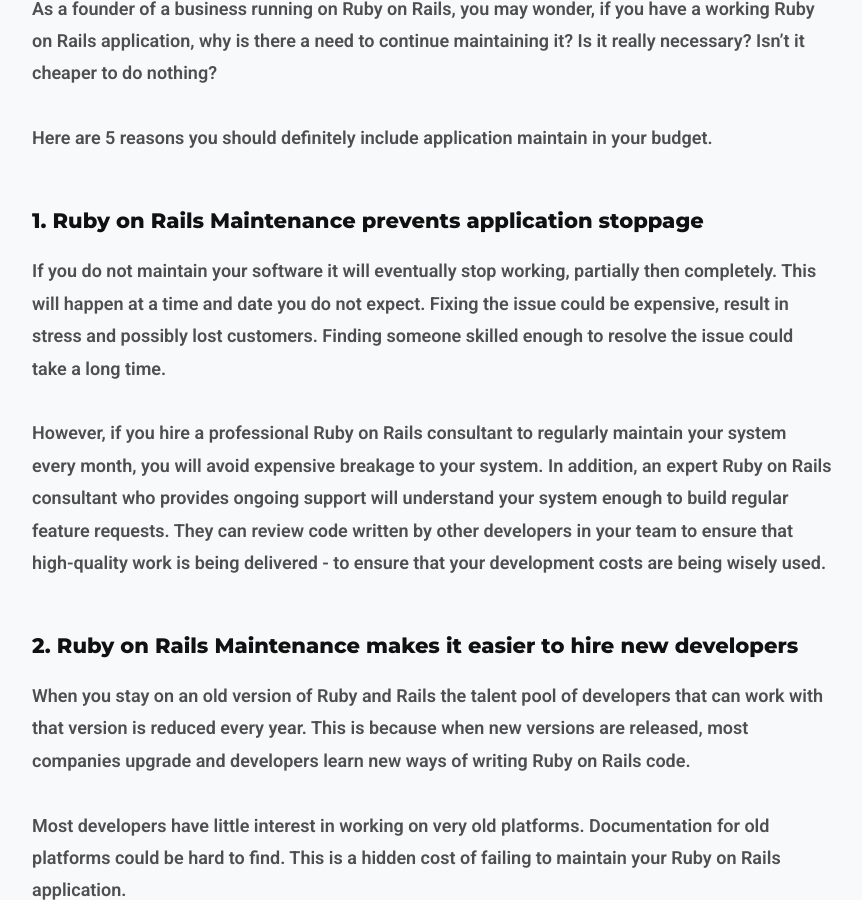
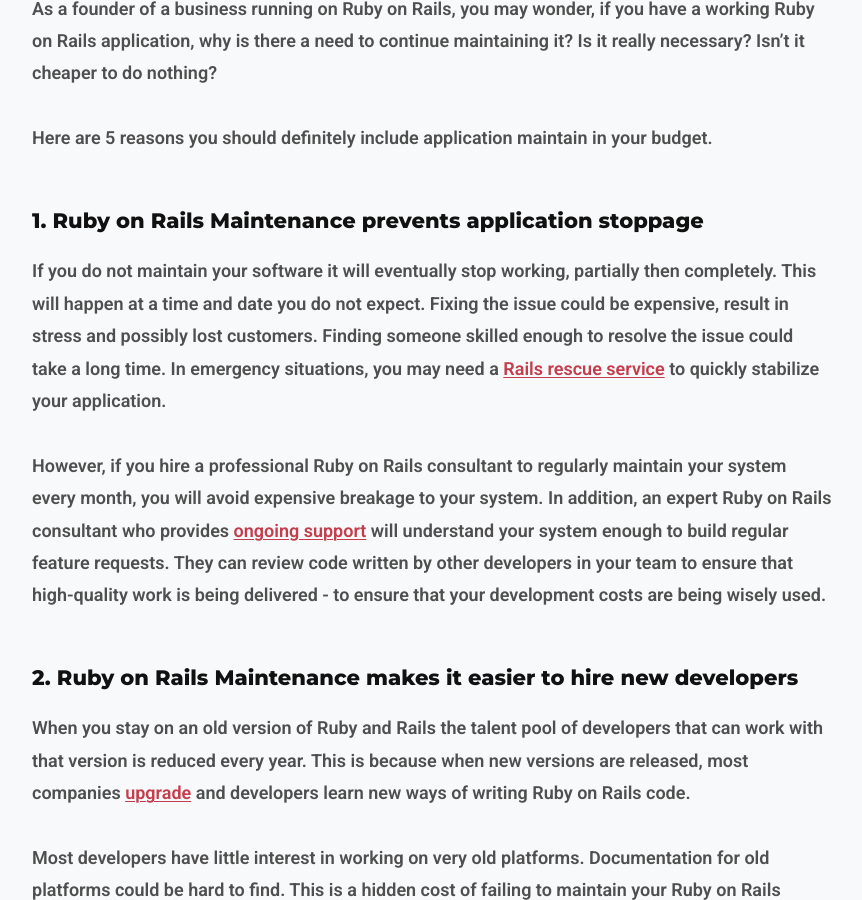
Before and after one commit to waleo/railsfever-05-2025, a Jekyll site: the page built from _posts/2024-04-13-5-reasons-you-should-maintain-your-ruby-on-rails-application.md, in a window 1280 px wide and 900 px high, scrolled down 1100 px. Shown: the whole window, without its empty margins (208-1070 px from the left). Built offline with Jekyll 4.4.1, drawn with Linux system fonts in a browser that asks for light colours; some of the changed text lies outside the part shown.

Commit message:
Add internal links to post

```diff
--- a/_posts/2024-04-13-5-reasons-you-should-maintain-your-ruby-on-rails-application.md
+++ b/_posts/2024-04-13-5-reasons-you-should-maintain-your-ruby-on-rails-application.md
@@ -16,13 +16,13 @@
 
 ### 1. Ruby on Rails Maintenance prevents application stoppage
 
-If you do not maintain your software it will eventually stop working, partially then completely. This will happen at a time and date you do not expect. Fixing the issue could be expensive, result in stress and possibly lost customers. Finding someone skilled enough to resolve the issue could take a long time.
+If you do not maintain your software it will eventually stop working, partially then completely. This will happen at a time and date you do not expect. Fixing the issue could be expensive, result in stress and possibly lost customers. Finding someone skilled enough to resolve the issue could take a long time. In emergency situations, you may need a [Rails rescue service](/services/rails_rescue_kit.html) to quickly stabilize your application.
 
-However, if you hire a professional Ruby on Rails consultant to regularly maintain your system every month, you will avoid expensive breakage to your system. In addition, an expert Ruby on Rails consultant who provides ongoing support will understand your system enough to build regular feature requests. They can review code written by other developers in your team to ensure that high-quality work is being delivered - to ensure that your development costs are being wisely used.
+However, if you hire a professional Ruby on Rails consultant to regularly maintain your system every month, you will avoid expensive breakage to your system. In addition, an expert Ruby on Rails consultant who provides [ongoing support](/services/rails_care_plan.html) will understand your system enough to build regular feature requests. They can review code written by other developers in your team to ensure that high-quality work is being delivered - to ensure that your development costs are being wisely used.
 
 ### 2. Ruby on Rails Maintenance makes it easier to hire new developers
 
-When you stay on an old version of Ruby and Rails the talent pool of developers that can work with that version is reduced every year. This is because when new versions are released, most companies upgrade and developers learn new ways of writing Ruby on Rails code.
+When you stay on an old version of Ruby and Rails the talent pool of developers that can work with that version is reduced every year. This is because when new versions are released, most companies [upgrade](/services/rails_upgrade_express.html) and developers learn new ways of writing Ruby on Rails code.
 
 Most developers have little interest in working on very old platforms. Documentation for old platforms could be hard to find. This is a hidden cost of failing to maintain your Ruby on Rails application.
 
@@ -44,7 +44,7 @@
 
 According to cybersecurity experts, 30,0000 websites are hacked every day. Security vulnerabilities are regularly found and fixed. To obtain these fixes you must upgrade your Ruby on Rails application.
 
-Failure to upgrade your Ruby on Rails application leaves your website and data vulnerable to hacking schemes. Hackers cost businesses lots of money every day. How much will it cost your business to recover from hackers?
+Failure to [upgrade your Ruby on Rails application](/services/rails_upgrade_express.html) leaves your website and data vulnerable to hacking schemes. Hackers cost businesses lots of money every day. How much will it cost your business to recover from hackers?
 
 ## What is the cost of doing nothing?
 
@@ -64,4 +64,6 @@
 
 ---
 
-Need help maintaining your Ruby on Rails application? [Schedule a Rails Maintenance Audit]({{ site.schedule_meeting_link }}) to get a detailed list of action items that your Rails app needs.
+Need help maintaining your Ruby on Rails application? We offer comprehensive [Rails Care Plans](/services/rails_care_plan.html) for ongoing maintenance, [technical audits](/services/rails_tech_audit.html) to assess your current state, and [Rails upgrades](/services/rails_upgrade_express.html) to keep you current.
+
+[Schedule a Rails Maintenance Audit]({{ site.schedule_meeting_link }}) to get a detailed list of action items that your Rails app needs.
```
